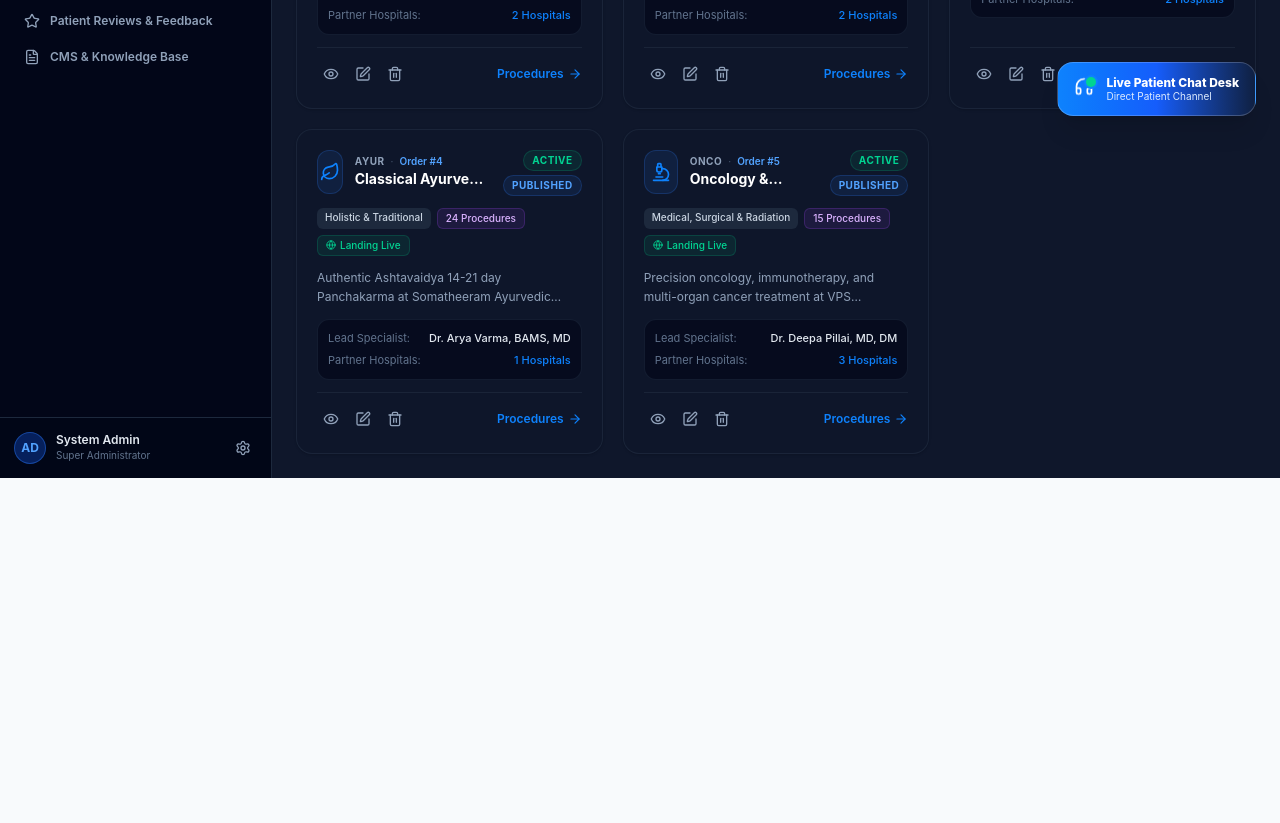
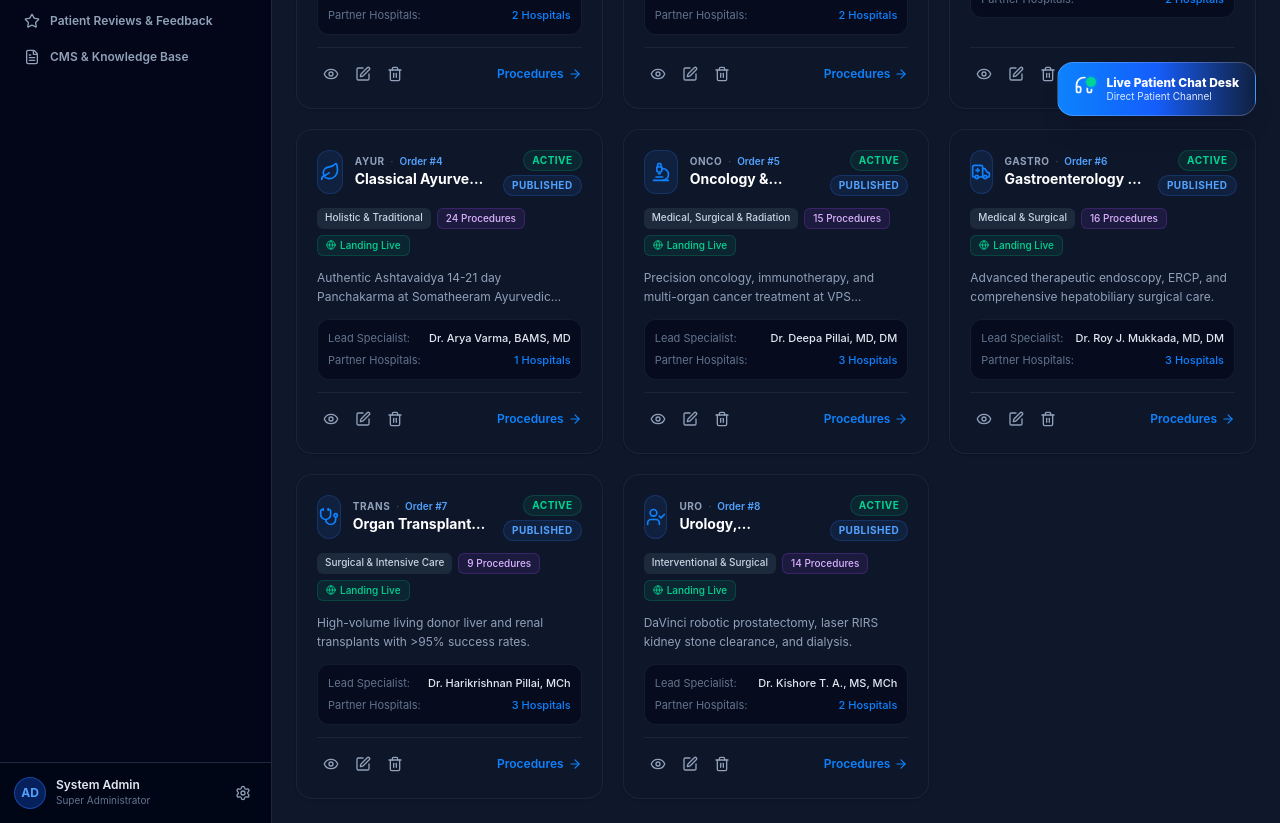
Before and after one commit to aleenashinto/MEDICAL-TOURISM, a Next.js app in the folder vitalis-web/: page /admin/specialties in a window 1280 px wide. Shown: the part 660-1483 px from the top of the page. Before the commit the page ends 1138 px from the top, so only its background shows below. Built offline with nearby package versions, Linux system fonts and the light colour scheme.

Commit message:
fix(specialties): standardize and sync all 8 specialties across admin, API and website landing page

```diff
--- a/vitalis-web/src/app/admin/specialties/page.tsx
+++ b/vitalis-web/src/app/admin/specialties/page.tsx
@@ -191,6 +191,84 @@ const INITIAL_SPECIALTIES: SpecialtyItem[] = [
     leadDoctor: "Dr. Deepa Pillai, MD, DM",
     seoTitle: "Cancer Care & Oncology in Kerala - MAIDES",
     seoDescription: "World-class cancer treatments, TrueBeam radiation, and bone marrow transplants in Kerala."
+  },
+  {
+    id: "SPEC-006",
+    name: "Gastroenterology & Hepatobiliary Sciences",
+    code: "GASTRO",
+    category: "Medical & Surgical",
+    shortDescription: "Advanced therapeutic endoscopy, ERCP, and comprehensive hepatobiliary surgical care.",
+    fullDescription: "Premier digestive disease institute offering third-space endoscopy (POEM/ESD), endoscopic ultrasound, SpyGlass cholangioscopy, and laparoscopic gastrointestinal surgery.",
+    iconName: "Ambulance",
+    image: "https://images.unsplash.com/photo-1551076805-e1869033e561?auto=format&fit=crop&w=800&q=80",
+    displayOrder: 6,
+    status: "ACTIVE",
+    published: "PUBLISHED",
+    proceduresCount: 16,
+    hospitals: ["VPS Lakeshore Hospital, Kochi", "Aster Medcity, Kochi", "Rajagiri Hospital, Aluva"],
+    doctors: ["Dr. Roy J. Mukkada, MD, DM"],
+    keyProcedures: [
+      "Peroral Endoscopic Myotomy (POEM) for Achalasia",
+      "Endoscopic Retrograde Cholangiopancreatography (ERCP)",
+      "Endoscopic Submucosal Dissection (ESD)",
+      "Laparoscopic Bariatric & Metabolic Surgery"
+    ],
+    accreditations: ["JCI Accredited", "NABH Center of Excellence"],
+    leadDoctor: "Dr. Roy J. Mukkada, MD, DM",
+    seoTitle: "Gastroenterology & Liver Care in Kerala",
+    seoDescription: "Comprehensive therapeutic endoscopy and digestive health care in accredited Kerala hospitals."
+  },
+  {
+    id: "SPEC-007",
+    name: "Organ Transplant (Liver, Kidney, Heart)",
+    code: "TRANS",
+    category: "Surgical & Intensive Care",
+    shortDescription: "High-volume living donor liver and renal transplants with >95% success rates.",
+    fullDescription: "Dedicated multi-organ transplantation center with specialized transplant ICUs, HLA crossmatch matching labs, and international donor-recipient legal clearance desks.",
+    iconName: "Stethoscope",
+    image: "https://images.unsplash.com/photo-1579684385127-1ef15d508118?auto=format&fit=crop&w=800&q=80",
+    displayOrder: 7,
+    status: "ACTIVE",
+    published: "PUBLISHED",
+    proceduresCount: 9,
+    hospitals: ["Aster Medcity, Kochi", "Amrita Institute of Medical Sciences", "VPS Lakeshore Hospital, Kochi"],
+    doctors: ["Dr. Harikrishnan Pillai, MCh"],
+    keyProcedures: [
+      "Living Donor Liver Transplantation (Adult & Paediatric)",
+      "ABO-Incompatible Kidney Transplantation",
+      "Robotic Donor Nephrectomy",
+      "Combined Kidney-Pancreas Transplantation"
+    ],
+    accreditations: ["State Approved Transplant Center", "NOTTO Certified"],
+    leadDoctor: "Dr. Harikrishnan Pillai, MCh",
+    seoTitle: "Organ Transplantation in Kerala",
+    seoDescription: "World-recognized living donor liver, renal, and cardiac transplants in Kerala."
+  },
+  {
+    id: "SPEC-008",
+    name: "Urology, Nephrology & Robotic Surgery",
+    code: "URO",
+    category: "Interventional & Surgical",
+    shortDescription: "DaVinci robotic prostatectomy, laser RIRS kidney stone clearance, and dialysis.",
+    fullDescription: "Comprehensive renal sciences and urology center providing advanced laser endourology, robotic uro-oncology, and maintenance hemodialysis.",
+    iconName: "UserCheck",
+    image: "https://images.unsplash.com/photo-1588776814546-1ffcf47267a5?auto=format&fit=crop&w=800&q=80",
+    displayOrder: 8,
+    status: "ACTIVE",
+    published: "PUBLISHED",
+    proceduresCount: 14,
+    hospitals: ["Aster Medcity, Kochi", "Rajagiri Hospital, Aluva"],
+    doctors: ["Dr. Kishore T. A., MS, MCh"],
+    keyProcedures: [
+      "Robotic Radical Prostatectomy & Partial Nephrectomy",
+      "Retrograde Intrarenal Surgery (RIRS) Laser Lithotripsy",
+      "Holmium Laser Enucleation of Prostate (HoLEP)",
+      "Arteriovenous (AV) Fistula Creation & Dialysis"
+    ],
+    accreditations: ["NABH Nephrology Certified", "JCI Accredited"],
+    leadDoctor: "Dr. Kishore T. A., MS, MCh",
+    seoTitle: "Urology & Kidney Care Kerala",
+    seoDescription: "Advanced robotic urology, laser kidney stone surgery, and dialysis in Kerala."
   }
 ];
 
--- a/vitalis-web/src/app/api/specialties/route.ts
+++ b/vitalis-web/src/app/api/specialties/route.ts
@@ -152,6 +152,84 @@ let globalSpecialtiesStore: ServerSpecialty[] = [
     leadDoctor: 'Dr. Deepa Pillai, MD, DM',
     seoTitle: 'Cancer Care & Oncology in Kerala - MAIDES',
     seoDescription: 'World-class cancer treatments, TrueBeam radiation, and bone marrow transplants in Kerala.'
+  },
+  {
+    id: 'SPEC-006',
+    name: 'Gastroenterology & Hepatobiliary Sciences',
+    code: 'GASTRO',
+    category: 'Medical & Surgical',
+    shortDescription: 'Advanced therapeutic endoscopy, ERCP, and comprehensive hepatobiliary surgical care.',
+    fullDescription: 'Premier digestive disease institute offering third-space endoscopy (POEM/ESD), endoscopic ultrasound, SpyGlass cholangioscopy, and laparoscopic gastrointestinal surgery.',
+    iconName: 'Ambulance',
+    image: 'https://images.unsplash.com/photo-1551076805-e1869033e561?auto=format&fit=crop&w=800&q=80',
+    displayOrder: 6,
+    status: 'ACTIVE',
+    published: 'PUBLISHED',
+    proceduresCount: 16,
+    hospitals: ['VPS Lakeshore Hospital, Kochi', 'Aster Medcity, Kochi', 'Rajagiri Hospital, Aluva'],
+    doctors: ['Dr. Roy J. Mukkada, MD, DM'],
+    keyProcedures: [
+      'Peroral Endoscopic Myotomy (POEM) for Achalasia',
+      'Endoscopic Retrograde Cholangiopancreatography (ERCP)',
+      'Endoscopic Submucosal Dissection (ESD)',
+      'Laparoscopic Bariatric & Metabolic Surgery'
+    ],
+    accreditations: ['JCI Accredited', 'NABH Center of Excellence'],
+    leadDoctor: 'Dr. Roy J. Mukkada, MD, DM',
+    seoTitle: 'Gastroenterology & Liver Care in Kerala',
+    seoDescription: 'Comprehensive therapeutic endoscopy and digestive health care in accredited Kerala hospitals.'
+  },
+  {
+    id: 'SPEC-007',
+    name: 'Organ Transplant (Liver, Kidney, Heart)',
+    code: 'TRANS',
+    category: 'Surgical & Intensive Care',
+    shortDescription: 'High-volume living donor liver and renal transplants with >95% success rates.',
+    fullDescription: 'Dedicated multi-organ transplantation center with specialized transplant ICUs, HLA crossmatch matching labs, and international donor-recipient legal clearance desks.',
+    iconName: 'Stethoscope',
+    image: 'https://images.unsplash.com/photo-1579684385127-1ef15d508118?auto=format&fit=crop&w=800&q=80',
+    displayOrder: 7,
+    status: 'ACTIVE',
+    published: 'PUBLISHED',
+    proceduresCount: 9,
+    hospitals: ['Aster Medcity, Kochi', 'Amrita Institute of Medical Sciences', 'VPS Lakeshore Hospital, Kochi'],
+    doctors: ['Dr. Harikrishnan Pillai, MCh'],
+    keyProcedures: [
+      'Living Donor Liver Transplantation (Adult & Paediatric)',
+      'ABO-Incompatible Kidney Transplantation',
+      'Robotic Donor Nephrectomy',
+      'Combined Kidney-Pancreas Transplantation'
+    ],
+    accreditations: ['State Approved Transplant Center', 'NOTTO Certified'],
+    leadDoctor: 'Dr. Harikrishnan Pillai, MCh',
+    seoTitle: 'Organ Transplantation in Kerala',
+    seoDescription: 'World-recognized living donor liver, renal, and cardiac transplants in Kerala.'
+  },
+  {
+    id: 'SPEC-008',
+    name: 'Urology, Nephrology & Robotic Surgery',
+    code: 'URO',
+    category: 'Interventional & Surgical',
+    shortDescription: 'DaVinci robotic prostatectomy, laser RIRS kidney stone clearance, and dialysis.',
+    fullDescription: 'Comprehensive renal sciences and urology center providing advanced laser endourology, robotic uro-oncology, and maintenance hemodialysis.',
+    iconName: 'UserCheck',
+    image: 'https://images.unsplash.com/photo-1588776814546-1ffcf47267a5?auto=format&fit=crop&w=800&q=80',
+    displayOrder: 8,
+    status: 'ACTIVE',
+    published: 'PUBLISHED',
+    proceduresCount: 14,
+    hospitals: ['Aster Medcity, Kochi', 'Rajagiri Hospital, Aluva'],
+    doctors: ['Dr. Kishore T. A., MS, MCh'],
+    keyProcedures: [
+      'Robotic Radical Prostatectomy & Partial Nephrectomy',
+      'Retrograde Intrarenal Surgery (RIRS) Laser Lithotripsy',
+      'Holmium Laser Enucleation of Prostate (HoLEP)',
+      'Arteriovenous (AV) Fistula Creation & Dialysis'
+    ],
+    accreditations: ['NABH Nephrology Certified', 'JCI Accredited'],
+    leadDoctor: 'Dr. Kishore T. A., MS, MCh',
+    seoTitle: 'Urology & Kidney Care Kerala',
+    seoDescription: 'Advanced robotic urology, laser kidney stone surgery, and dialysis in Kerala.'
   }
 ];
 
--- a/vitalis-web/src/components/LandingPage.tsx
+++ b/vitalis-web/src/components/LandingPage.tsx
@@ -65,11 +65,14 @@ interface LandingPageProps {
 
 
 const DEFAULT_SPECIALTIES = [
-  { id: "SPEC-001", name: "Cardiology & Cardiac Surgery", iconName: "HeartPulse", desc: "Off-Pump CABG, TAVR, and beating-heart cardiac surgery by senior directors.", count: "Amrita & Aster", displayOrder: 1 },
-  { id: "SPEC-002", name: "Orthopaedics & Joint Replacement", iconName: "Activity", desc: "MAKO robotic knee & anterior hip replacement with same-day ambulation.", count: "Aster Medcity", displayOrder: 2 },
-  { id: "SPEC-003", name: "Neurology & Spine Surgery", iconName: "Brain", desc: "Endoscopic skull base surgery, micro-discectomy, and neuronavigation spine surgery.", count: "Rajagiri Hospital", displayOrder: 3 },
-  { id: "SPEC-004", name: "Classical Ayurveda & Panchakarma", iconName: "Leaf", desc: "Authentic Ashtavaidya 14-21 day Panchakarma at Somatheeram Ayurvedic Village.", count: "Somatheeram", displayOrder: 4 },
-  { id: "SPEC-005", name: "Oncology & Cancer Care", iconName: "Microscope", desc: "Precision oncology, immunotherapy, and multi-organ cancer treatment at VPS Lakeshore.", count: "VPS Lakeshore", displayOrder: 5 }
+  { id: "SPEC-001", name: "Cardiology & Cardiac Surgery", iconName: "HeartPulse", desc: "Off-Pump CABG, TAVR, and beating-heart cardiac surgery by senior directors.", count: "18+ Procedures", displayOrder: 1 },
+  { id: "SPEC-002", name: "Orthopaedics & Joint Replacement", iconName: "Activity", desc: "MAKO robotic knee & anterior hip replacement with same-day ambulation.", count: "14+ Procedures", displayOrder: 2 },
+  { id: "SPEC-003", name: "Neurology & Spine Surgery", iconName: "Brain", desc: "Endoscopic skull base surgery, micro-discectomy, and neuronavigation spine surgery.", count: "11+ Procedures", displayOrder: 3 },
+  { id: "SPEC-004", name: "Classical Ayurveda & Panchakarma", iconName: "Leaf", desc: "Authentic Ashtavaidya 14-21 day Panchakarma at Somatheeram Ayurvedic Village.", count: "24+ Procedures", displayOrder: 4 },
+  { id: "SPEC-005", name: "Oncology & Cancer Care", iconName: "Microscope", desc: "Precision oncology, immunotherapy, and multi-organ cancer treatment at VPS Lakeshore.", count: "15+ Procedures", displayOrder: 5 },
+  { id: "SPEC-006", name: "Gastroenterology & Hepatobiliary Sciences", iconName: "Ambulance", desc: "Advanced therapeutic endoscopy, ERCP, and comprehensive hepatobiliary surgical care.", count: "16+ Procedures", displayOrder: 6 },
+  { id: "SPEC-007", name: "Organ Transplant (Liver, Kidney, Heart)", iconName: "Stethoscope", desc: "High-volume living donor liver and renal transplants with >95% success rates.", count: "9+ Procedures", displayOrder: 7 },
+  { id: "SPEC-008", name: "Urology, Nephrology & Robotic Surgery", iconName: "UserCheck", desc: "DaVinci robotic prostatectomy, laser RIRS kidney stone clearance, and dialysis.", count: "14+ Procedures", displayOrder: 8 }
 ];
 
 const getSpecialtyIcon = (iconName?: string) => {
```
